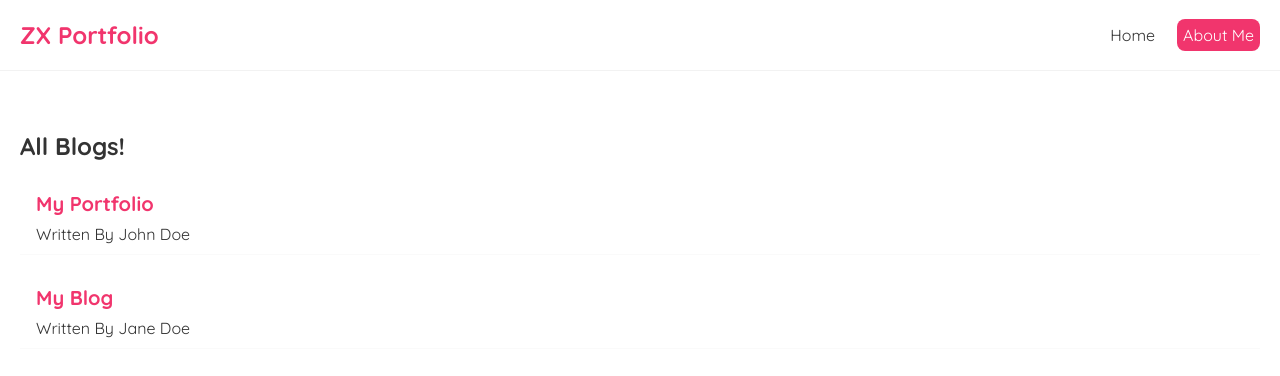
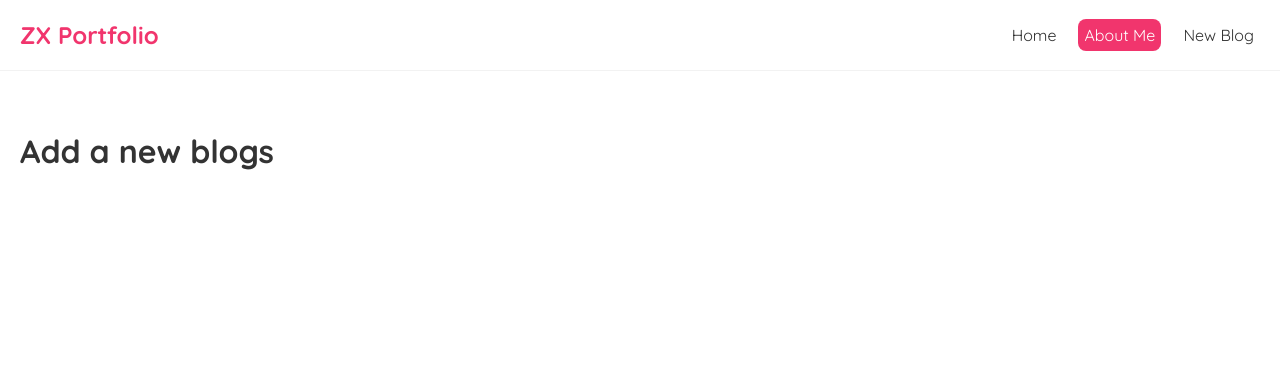
Before and after one commit to wzhaoxuan/ReactProject, a React (Create React App) app in the folder react-project/: page /create in a window 1280 px wide. Shown: the top 376 px of the page. Built offline with nearby package versions, Linux system fonts and the light colour scheme; data requests are answered from the project's data file.

Commit message:
Router Links

```diff
--- a/react-project/src/App.js
+++ b/react-project/src/App.js
@@ -1,5 +1,6 @@
 import Navbar from './Navbar';
 import Home from './Home';
+import Create from './Create';
 import { BrowserRouter as Router, Route, Switch } from 'react-router-dom';
 
 function App() {
@@ -7,6 +8,8 @@ function App() {
     /*
       This is an jsx syntax, not a html technically.
       jsx uses className instead of class is because class is reserved for html but the className will display as class in inspect.
+
+      "exact" is a prop that will only render the component if the path is exactly the same as the path specified in the Route component.
     */
     <Router>
     <div className="App">
@@ -14,8 +17,11 @@ function App() {
       <Navbar />
       <div className="content">
         <Switch>
-          <Route path="/">
+          <Route exact path="/">
             <Home />
+          </Route>
+          <Route path="/create">
+            <Create />
           </Route>
         </Switch>
       </div>
--- /dev/null
+++ b/react-project/src/Create.js
@@ -0,0 +1,9 @@
+const Create= () => {
+    return (
+        <div className="create">
+            <h1>Add a new blogs</h1>
+        </div>
+    )
+}
+
+export default Create;
--- a/react-project/src/Navbar.js
+++ b/react-project/src/Navbar.js
@@ -1,15 +1,22 @@
+import { Link } from 'react-router-dom';
+
 // Arrow function
 const Navbar = () =>{
+    /*
+        To allow the react intercept request to the server, we need to use the Link component instead of a tags.
+        The 'href' attribute should be replaced with the 'to' attribute.
+    */
     return(
         <nav className="navbar">
             <h1>ZX Portfolio</h1>
             <div className="links">
-                <a href="/">Home</a>
-                <a href="/aboutme" style={{
+                <Link to="/">Home</Link>
+                <Link to="/aboutme" style={{
                     color: "white",
                     backgroundColor: "#f1356d",
                     borderRadius: "8px"
-                }}>About Me</a>
+                }}>About Me</Link>
+                <Link to="/create">New Blog</Link>
             </div>
         </nav>
     );
```
